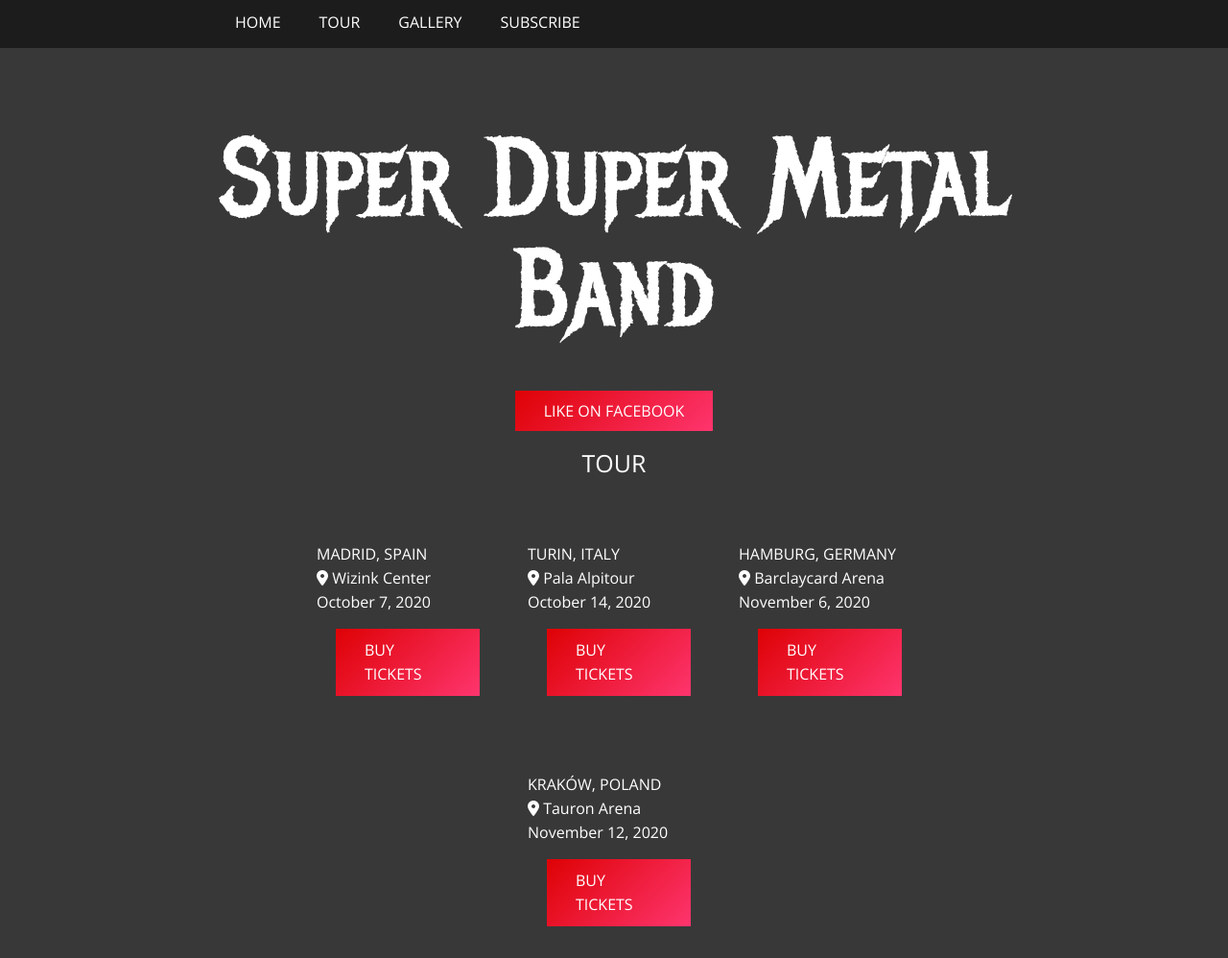
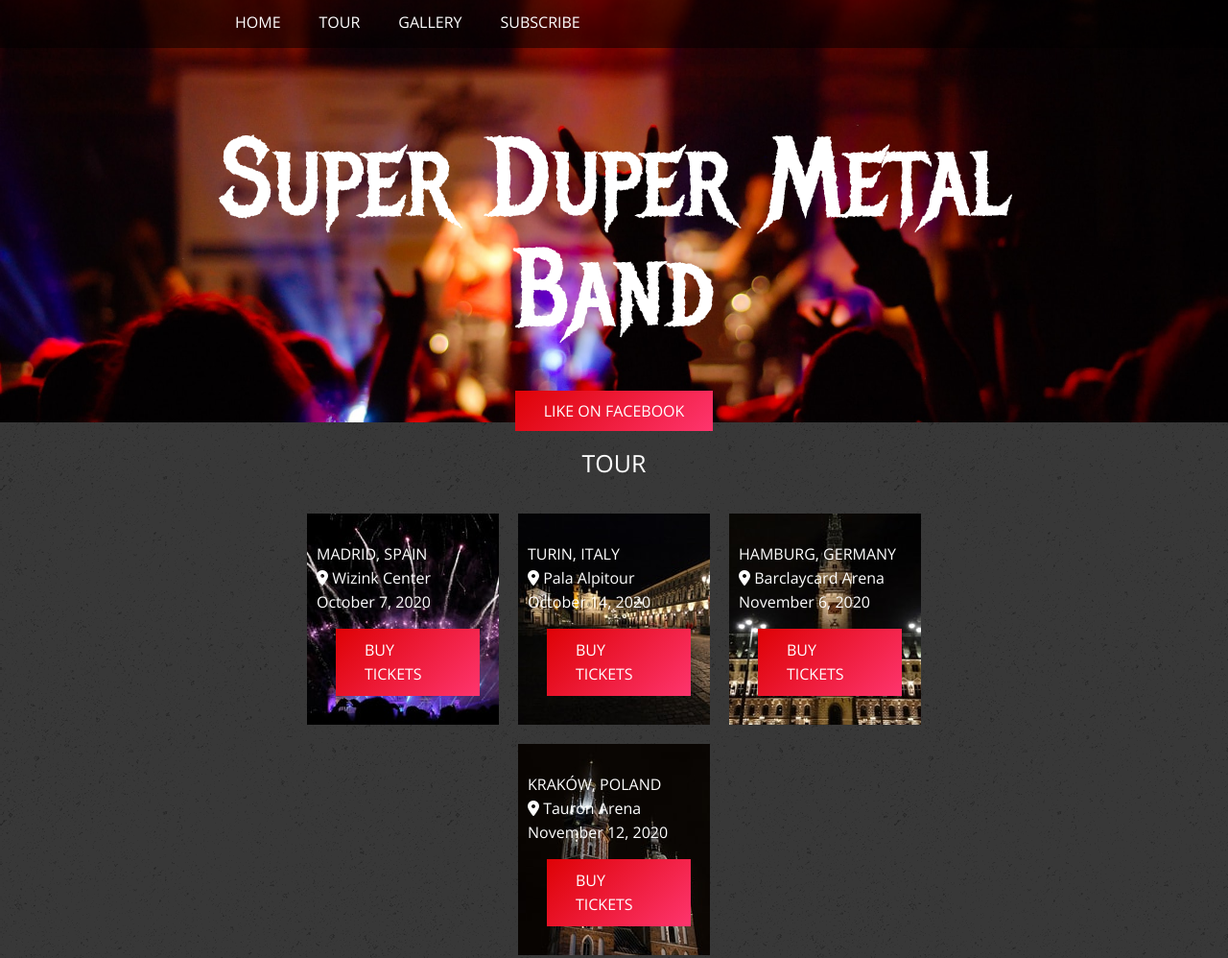
Before and after one commit to Swooty18/Swooty18.github.io, a plain HTML site: page LR8/task2/index.html in a window 1280 px wide. Shown: the top 998 px of the page at 96% size. Drawn offline with nearby package versions, Linux system fonts and the light colour scheme.

Commit message:
update backcolor url

```diff
--- a/LR8/task1/styles/styles.css
+++ b/LR8/task1/styles/styles.css
@@ -1,5 +1,5 @@
 .sprite {
-    background-image: url(./spritesheet.png);
+    background-image: url(/LR8/task1/spritesheet.png);
     background-repeat: no-repeat;
     display: block;
 }
--- a/LR8/task2/css/style.css
+++ b/LR8/task2/css/style.css
@@ -7,7 +7,7 @@
 body{
     font-family: 'Open Sans', sans-serif;
     background-color: #383838;
-background-image: url(./img/bg.png);
+background-image: url(/LR8/task2/img/bg.png);
 }
 .button{
     padding: 10px 30px;
@@ -69,7 +69,7 @@ text-decoration: none;
 }
 
 header{
-    background-image: url(./img/bg-01.jpg);
+    background-image: url(/LR8/task2/img/bg-01.jpg);
     height: 440px;
     background-size: cover;
     background-position: center center;
@@ -109,16 +109,16 @@ header{
     text-transform: uppercase;
 }
 .madrid{
-    background-image: url(./img/tour/madrid.jpg);
+    background-image: url(/LR8/task2/img/tour/madrid.jpg);
 }
 .turin{
-    background-image: url(./img/tour/turin.jpg);
+    background-image: url(/LR8/task2/img/tour/turin.jpg);
 }
 .hamburg{
-    background-image: url(./img/tour/hamburg.jpg);
+    background-image: url(/LR8/task2/img/tour/hamburg.jpg);
 }
 .krakow{
-    background-image: url(./img/tour/krakow.jpg);
+    background-image: url(/LR8/task2/img/tour/krakow.jpg);
 }
 
 /* Gallery */
@@ -137,7 +137,7 @@ header{
 #subscribe{
     height: 290px;
     width: 100%;
-    background-image: url(./img/bg-02.jpg);
+    background-image: url(/LR8/task2/img/bg-02.jpg);
     background-size: cover;
     background-position: center center;
     padding: 60px;
```
